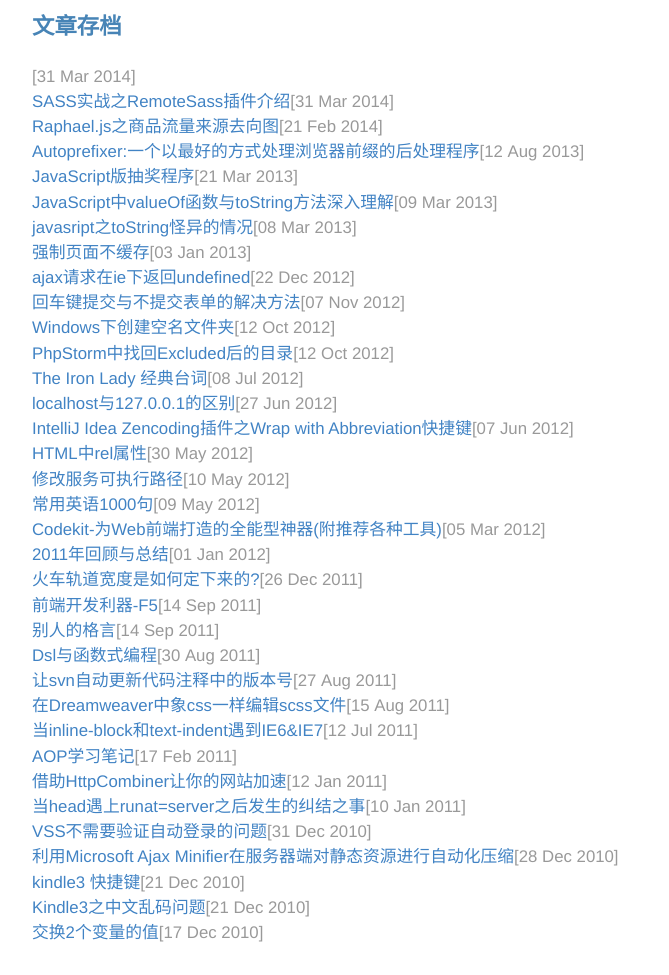
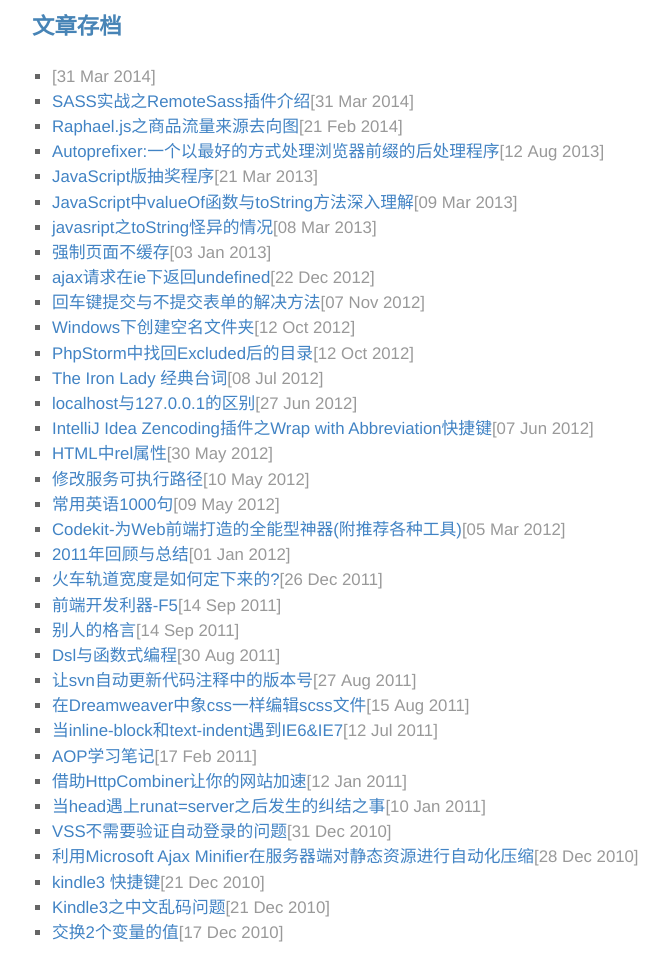
Before and after one commit to aNd1coder/and1coder.github.com, a Jekyll site: the page built from archive.md, in a window 1280 px wide. Shown: the whole page, without its empty margins (298-967 px from the left). Built offline with Jekyll 4.4.1, drawn with Linux system fonts in a browser that asks for light colours; Markdown is read by kramdown in place of the engine named in the settings.

```diff
--- a/public/css/app.css
+++ b/public/css/app.css
@@ -54,5 +54,5 @@
 h2 { margin: 1em 0 0.2em; font-size: 1.2em; }
 .container { padding: 10px; }
 .content { padding: 20px 0; font-size: 1.2em; word-wrap: break-word; word-break: break-all; }
-.posts { margin-left: 0; font-size: 1em; color: #666; }
+.posts { margin-left: 20px; list-style-type: square; font-size: 1em; color: #666; }
 .date { color: #999; }
```
